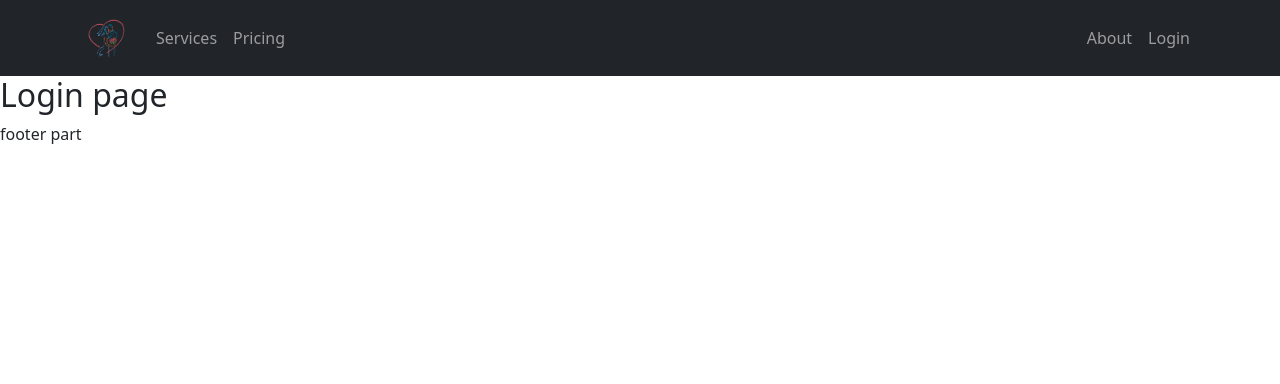
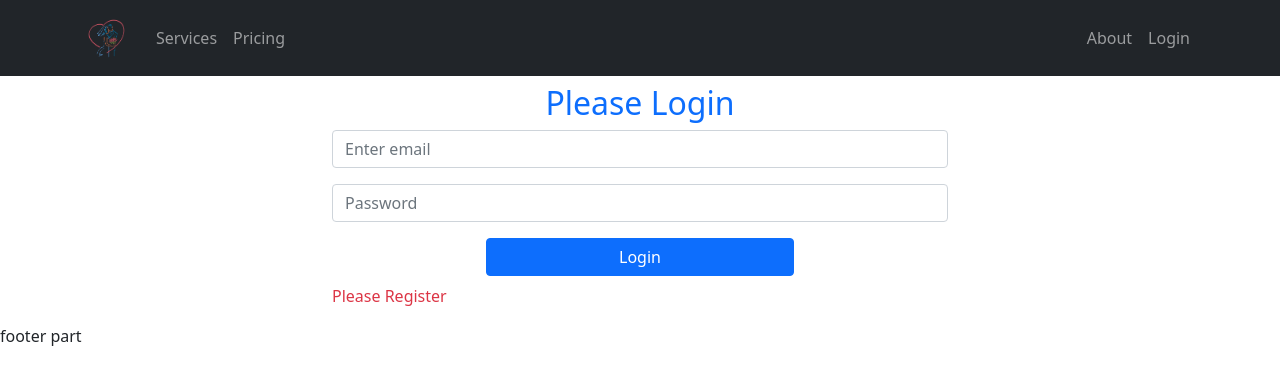
Before and after one commit to engimran/service-provider, a React (Create React App) app: page /login in a window 1280 px wide. Shown: the top 384 px of the page. Built offline with nearby package versions, Linux system fonts and the light colour scheme.

Commit message:
login form complete

```diff
--- a/src/App.js
+++ b/src/App.js
@@ -8,6 +8,7 @@ import 'bootstrap/dist/css/bootstrap.min.css';
 import ServiceDetails from './Components/ServiceDetails/ServiceDetails';
 import NotFound from './Components/Shared/NotFound';
 import Login from './Components/Login/Login';
+import Register from './Components/Login/Register/Register';
 
 function App() {
   return (
@@ -19,6 +20,7 @@ function App() {
         <Route path='/Home' element={<Home></Home>}></Route>
         <Route path='/about' element={<About></About>}></Route>
         <Route path='/login' element={<Login></Login>}></Route>
+        <Route path='/register' element={<Register></Register>}></Route>
         <Route path='*' element={<NotFound></NotFound>}></Route>
 
       </Routes>
--- a/src/Components/Login/Login.js
+++ b/src/Components/Login/Login.js
@@ -1,9 +1,35 @@
-import React from 'react';
+import React, { useRef } from 'react';
+import { Button, Form } from 'react-bootstrap';
+import { useNavigate } from 'react-router-dom';
 
 const Login = () => {
+    const emailRef = useRef('');
+    const passwordRef = useRef('');
+    const navigate = useNavigate();
+    const handleSubmite = even => {
+        even.preventDefault();
+        const email = emailRef.current.value;
+        const password = passwordRef.current.value;
+    }
+    const navigateRegister = event => {
+        navigate('/register')
+    }
     return (
-        <div>
-            <h2>Login page</h2>
+
+        <div className='container w-50 mx-auto'>
+            <h2 className='text-primary text-center mt-2'>Please Login</h2>
+            <Form onSubmit={handleSubmite}>
+                <Form.Group className="mb-3" controlId="formBasicEmail">
+                    <Form.Control ref={emailRef} type="email" placeholder="Enter email" required />
+                </Form.Group>
+                <Form.Group className="mb-3" controlId="formBasicPassword">
+                    <Form.Control ref={passwordRef} type="password" placeholder="Password" required />
+                </Form.Group>
+                <Button variant="primary w-50 mx-auto d-block mb-2" type="submit">
+                    Login
+                </Button>
+            </Form>
+            <p onClick={navigateRegister} className='text-danger' >Please Register</p>
         </div>
     );
 };
```
